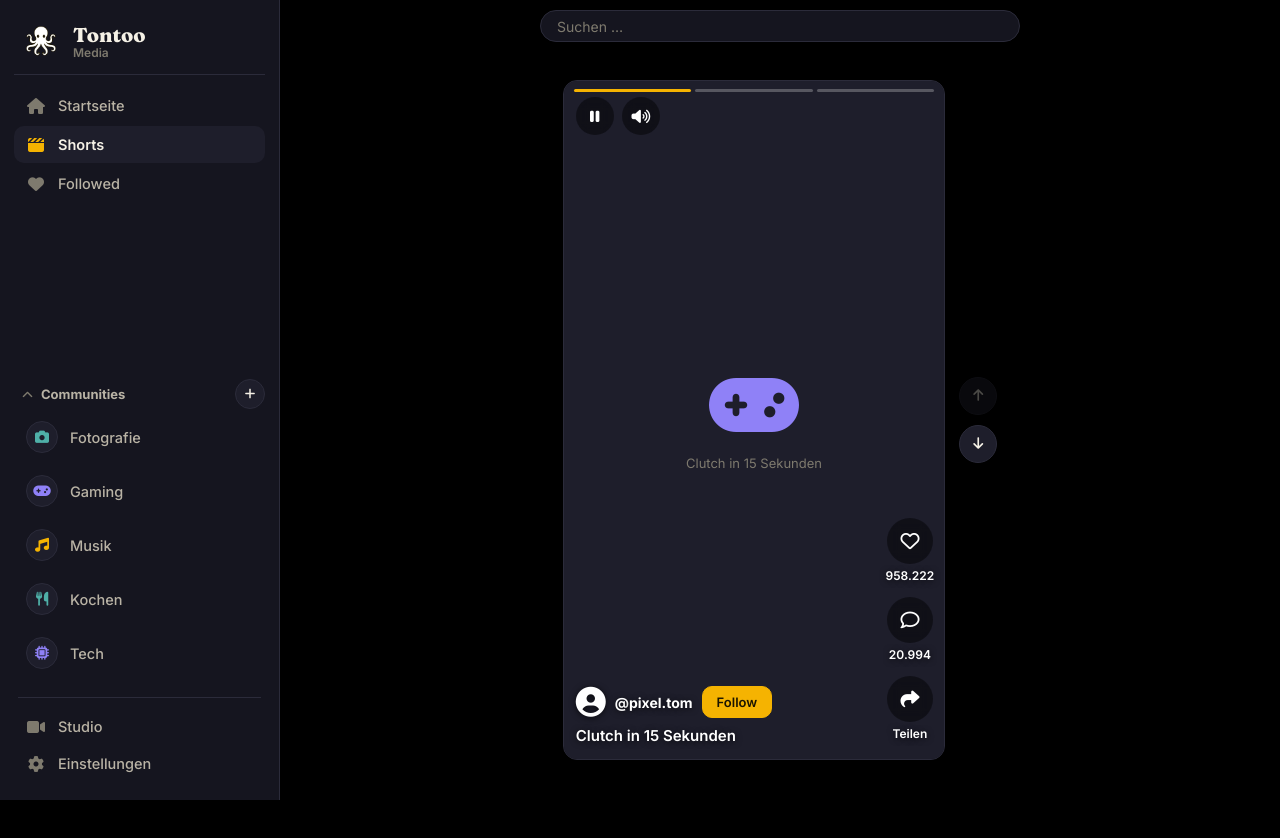
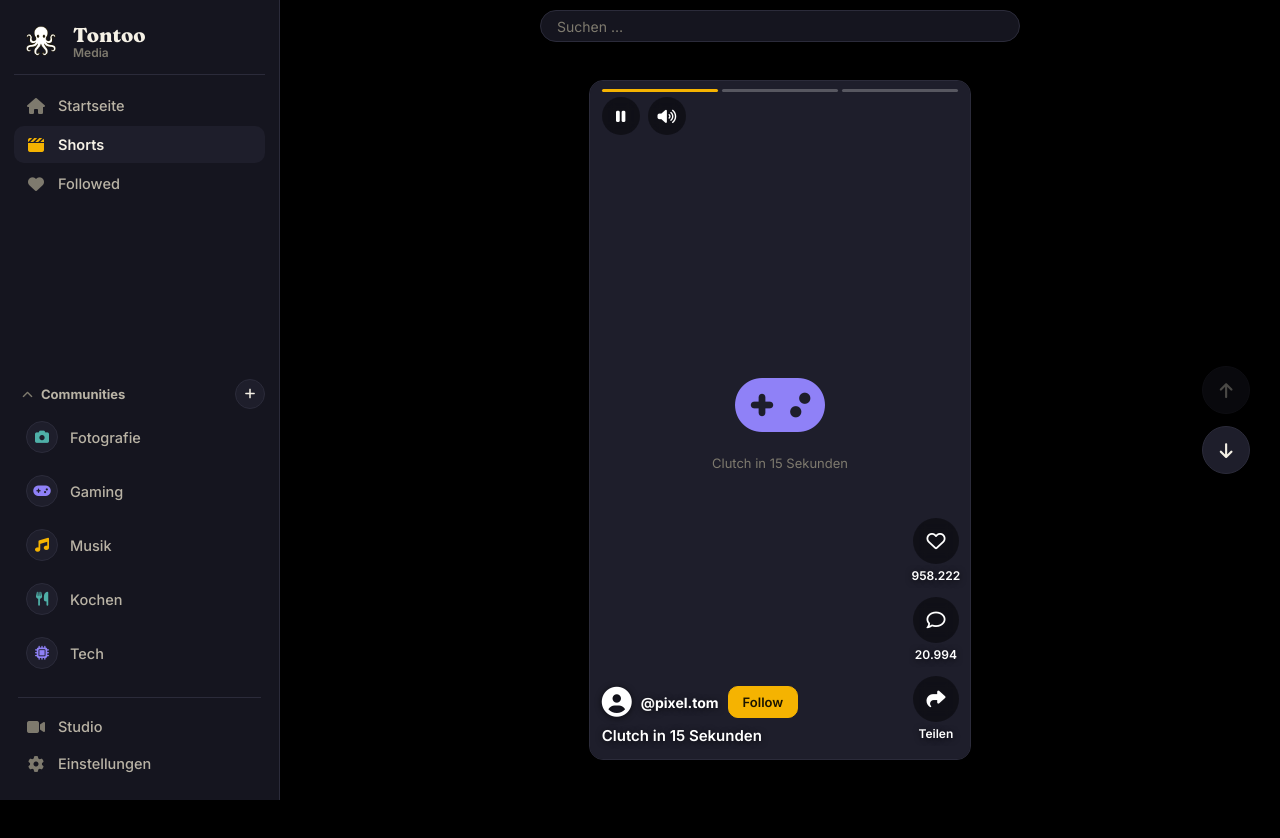
Before and after one commit to arlomu/TontooMedia, a React (Vite) app in the folder frontend/: page /shorts in a window 1280 px wide. Shown: the top 838 px of the page. Built offline with nearby package versions, Linux system fonts and the light colour scheme.

Commit message:
Shorts: Up/Down-Buttons ganz rechts und groesser, Top-Leiste sauber aligned

```diff
--- a/frontend/src/index.css
+++ b/frontend/src/index.css
@@ -357,7 +357,7 @@ main.app-wrap { max-width: none; padding: 0; }
 .shorts-page { display: flex; flex-direction: column; width: 100%; min-height: calc(100vh - 80px); min-height: calc(100dvh - 80px); }
 .shorts-center { flex: 1; display: flex; align-items: center; justify-content: center; padding: 6px 0 10px; min-height: calc(100vh - 80px); min-height: calc(100dvh - 80px); }
 .shorts-head { display: flex; align-items: flex-start; justify-content: space-between; gap: 12px; margin-bottom: 18px; }
-.shorts-stage { display: flex; gap: 14px; align-items: center; justify-content: center; width: 100%; }
+.shorts-stage { position: relative; display: flex; gap: 14px; align-items: center; justify-content: center; width: 100%; }
 .short-player {
   position: relative; height: min(calc(100vh - 120px), 860px); height: min(calc(100dvh - 120px), 860px);
   aspect-ratio: 9 / 16; width: auto; max-width: 100%; min-height: 520px;
@@ -379,13 +379,13 @@ main.app-wrap { max-width: none; padding: 0; }
   transition: transform 0.12s, border-color 0.15s;
 }
 .short-bigplay:hover { transform: scale(1.06); border-color: var(--brand); }
-.short-progress { position: absolute; top: 0; left: 0; right: 0; display: flex; gap: 4px; padding: 8px 10px 0; }
+.short-progress { position: absolute; top: 0; left: 0; right: 0; display: flex; gap: 4px; padding: 8px 12px 0; }
 .short-progress span { flex: 1; height: 3px; border-radius: 3px; background: rgba(255, 255, 255, 0.25); }
 .short-progress span.done { background: var(--text-sec); }
 .short-progress span.now { background: var(--brand); }
 .short-top {
   position: absolute; top: 0; left: 0; right: 0;
-  display: flex; justify-content: space-between; align-items: center;
+  display: flex; justify-content: flex-start; align-items: center;
   padding: 16px 12px 0;
 }
 .short-topgroup { display: flex; gap: 8px; }
@@ -419,7 +419,11 @@ main.app-wrap { max-width: none; padding: 0; }
 .short-author { color: #fff; font-weight: 700; font-size: 14px; text-shadow: 0 1px 6px rgba(0,0,0,0.7); }
 .follow-btn { padding: 7px 14px; font-size: 13px; }
 .short-title { color: #fff; font-weight: 600; font-size: 15px; text-shadow: 0 1px 6px rgba(0,0,0,0.7); }
-.short-nav { display: flex; flex-direction: column; gap: 10px; flex-shrink: 0; }
+.short-nav {
+  position: absolute; right: 0; top: 50%; transform: translateY(-50%);
+  display: flex; flex-direction: column; gap: 12px; flex-shrink: 0;
+}
+.short-nav .iconbtn { width: 48px; height: 48px; font-size: 17px; }
 .short-nav .iconbtn:disabled { opacity: 0.3; cursor: default; transform: none; }
 
 @media (max-width: 560px) {
@@ -429,6 +433,8 @@ main.app-wrap { max-width: none; padding: 0; }
     width: 100%; height: auto; min-height: 0;
     max-height: calc(100vh - 140px); max-height: calc(100dvh - 140px);
   }
+  .short-nav { position: static; transform: none; }
+  .short-nav .iconbtn { width: 44px; height: 44px; }
 }
 
 /* Studio */
```
